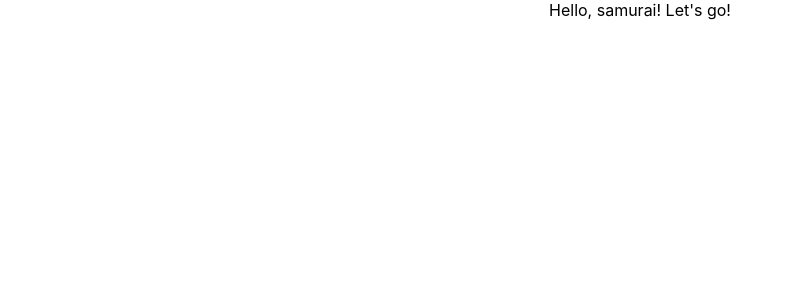
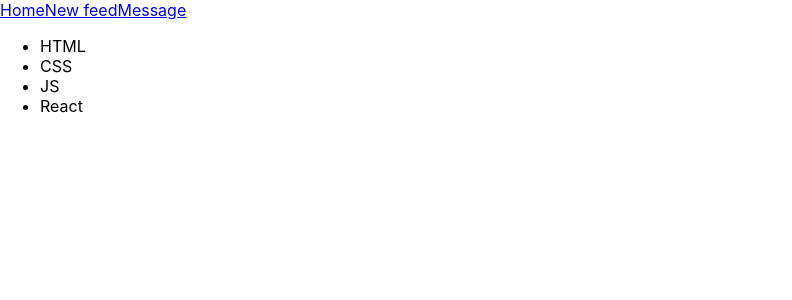
Before and after one commit to nurmatik/IT-samurai, a React (Create React App) app: page / in a window 1280 px wide. Shown: the top 300 px of the page, without its empty margins (0-792 px from the left). Built offline with nearby package versions, Linux system fonts and the light colour scheme.

Commit message:
Component

```diff
--- a/src/App.tsx
+++ b/src/App.tsx
@@ -2,11 +2,35 @@
 import './App.css';
 
 function App() {
-  return (
-    <div className="App">
-     Hello, samurai! Let's go!
-    </div>
-  );
+    return (
+        <div>
+                <Header />
+                <Technologies />
+        </div>
+    );
+}
+
+const Technologies = () => {
+    return (
+        <div>
+            <ul>
+                <li>HTML</li>
+                <li>CSS</li>
+                <li>JS</li>
+                <li>React</li>
+            </ul>
+        </div>
+    );
+}
+
+const Header = () => {
+    return (
+        <div>
+            <a href = '#s'>Home</a>
+            <a href= '#s'>New feed</a>
+            <a href= '#s'>Message</a>
+        </div>
+    );
 }
 
 export default App;
```
